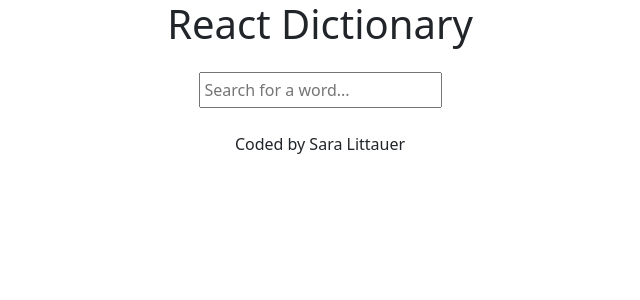
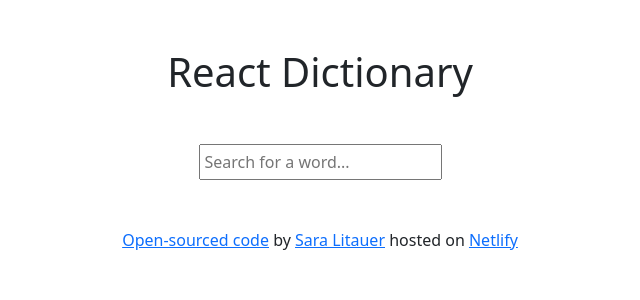
Before and after one commit to saraliva4/Dictionary-React-Add-On-Project, a React (Vite) app: page / in a window 1280 px wide. Shown: the top 300 px of the page, without its empty margins (320-960 px from the left). Built offline with nearby package versions, Linux system fonts and the light colour scheme.

Commit message:
Finished footer

```diff
--- a/src/App.jsx
+++ b/src/App.jsx
@@ -5,12 +5,32 @@ export default function App() {
   return (
     <div className="App container">
       <header>
-        <h1 className="text-center">React Dictionary</h1>
+        <h1 className="text-center m-5">React Dictionary</h1>
       </header>
       <main>
         <Dictionary />
       </main>
-      <footer className="text-center">Coded by Sara Littauer</footer>
+      <footer className="text-center mt-5">
+        <a
+          href="https://github.com/saraliva4/Dictionary-React-Add-On-Project"
+          target="_blank"
+          rel="noreferrer"
+        >
+          Open-sourced code
+        </a>{" "}
+        by{" "}
+        <a href="https://github.com/saraliva4" target="_blank" rel="noreferrer">
+          Sara Litauer
+        </a>{" "}
+        hosted on{" "}
+        <a
+          href="https://dictionary-react2-project.netlify.app/"
+          target="_blank"
+          rel="noreferrer"
+        >
+          Netlify
+        </a>
+      </footer>
     </div>
   );
 }
```
